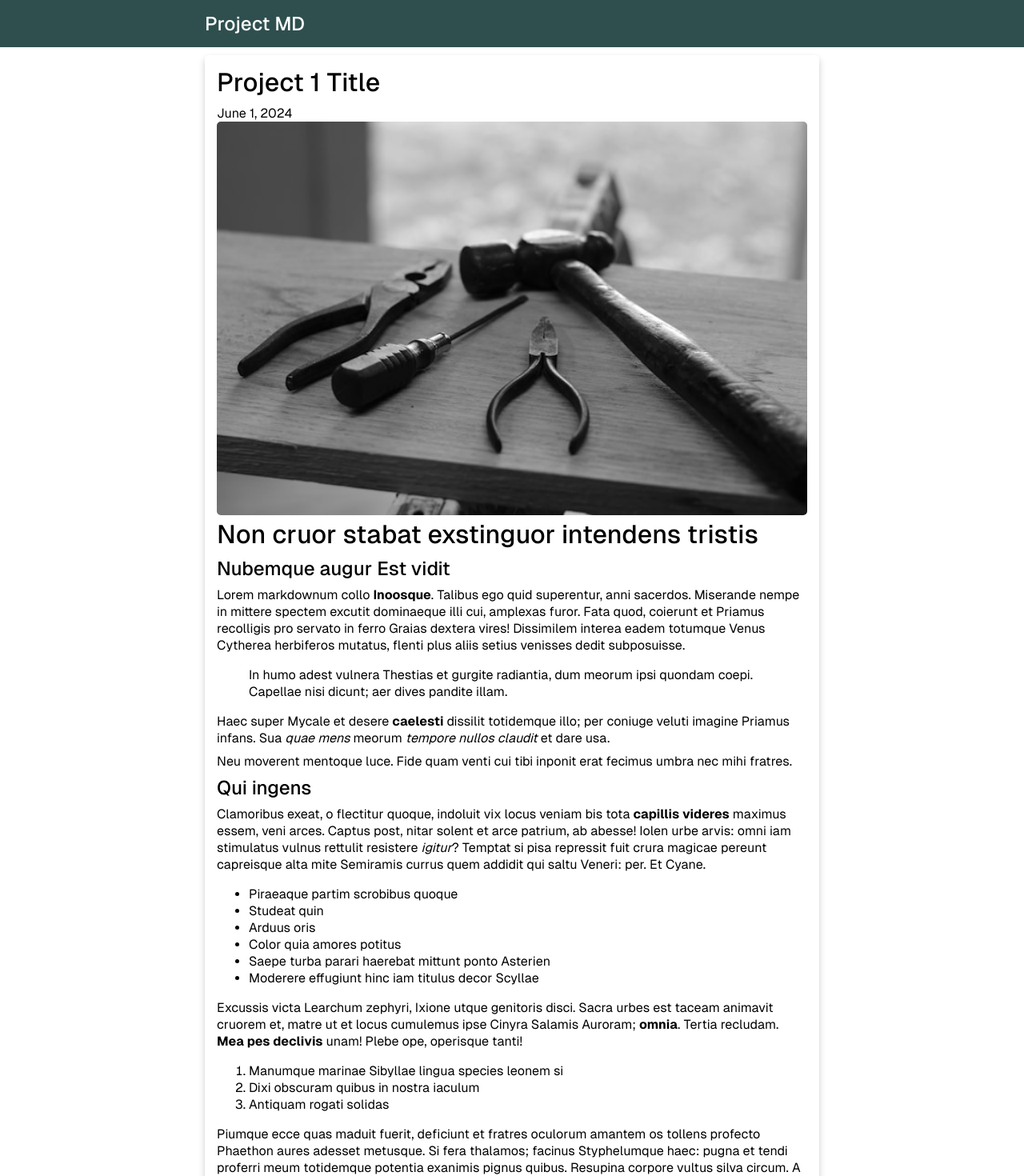
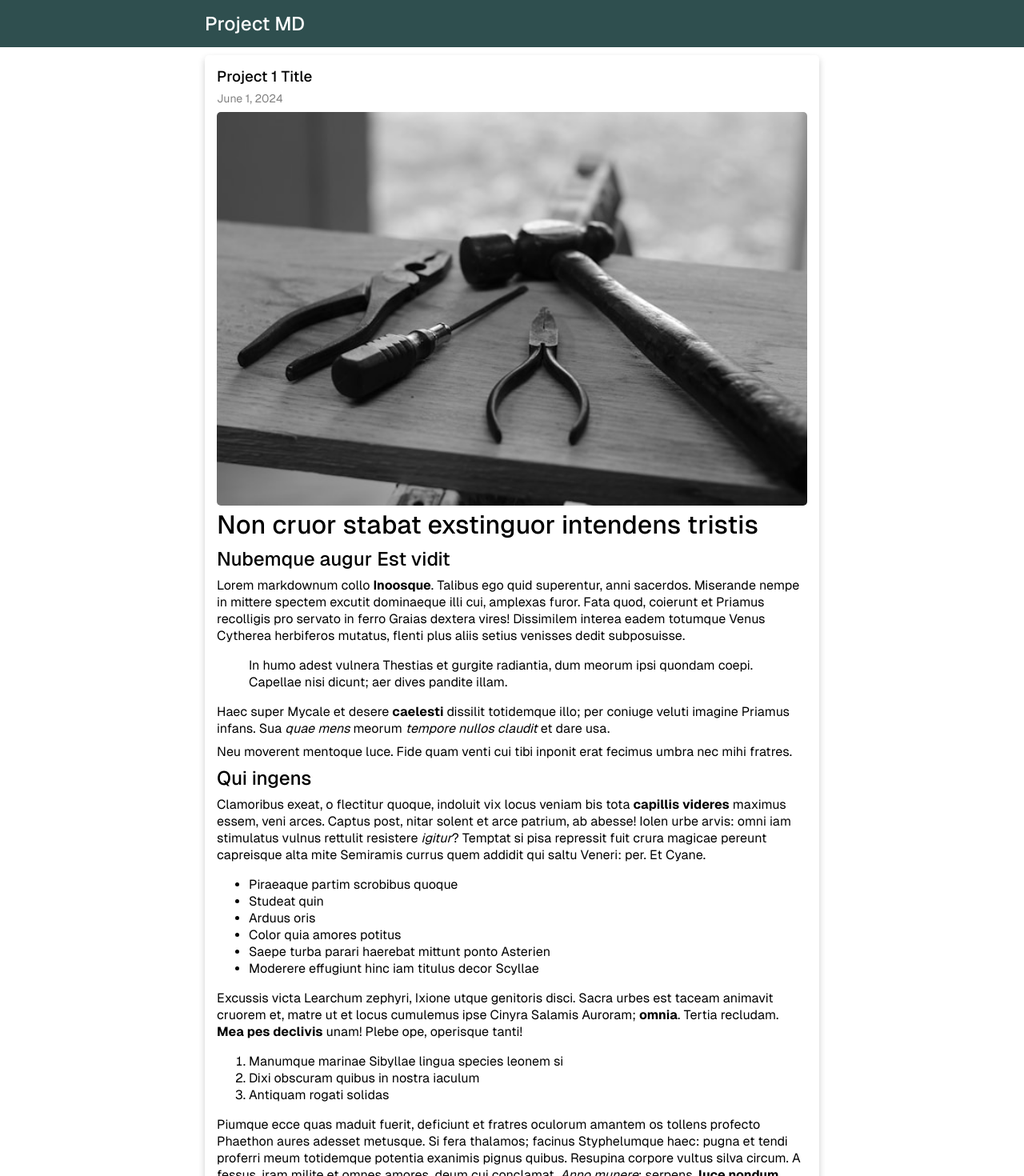
Before and after one commit to dogukanarslan/project-md, a Next.js app: page /project-1 in a window 1280 px wide. Shown: the top 1470 px of the page at 80% size. Built offline with nearby package versions, Linux system fonts and the light colour scheme.

Commit message:
Set config to static export

```diff
--- a/app/[title]/page.js
+++ b/app/[title]/page.js
@@ -2,6 +2,12 @@ import React from "react"
 import fs from "fs"
 import matter from "gray-matter"
 import { marked } from "marked"
+
+export const generateStaticParams = () => {
+  const files = fs.readdirSync("projects")
+
+  return files.map((title) => ({ title: title.replaceAll(".md", "") }))
+}
 
 const getProject = (slug) => {
   const project = fs.readFileSync("projects/" + slug + ".md", "utf-8")
@@ -15,13 +21,13 @@ const ProjectDetail = (props) => {
 
   return (
     <div className="card">
-      <h1 className="card__title">{project.frontmatter.title}</h1>
+      <h3 className="card__title">{project.frontmatter.title}</h3>
 
-      <div className="card__date">{project.frontmatter.posted_at}</div>
+      <div className="card__subtitle">{project.frontmatter.posted_at}</div>
 
       <img src={project.frontmatter.cover_image} alt="" />
 
-      <div dangerouslySetInnerHTML={{ __html: marked(project.content) }} />
+      <div className="card__text" dangerouslySetInnerHTML={{ __html: marked(project.content) }} />
     </div>
   )
 }
--- a/next.config.mjs
+++ b/next.config.mjs
@@ -1,4 +1,6 @@
 /** @type {import('next').NextConfig} */
-const nextConfig = {};
+const nextConfig = {
+  output: "export"
+}
 
-export default nextConfig;
+export default nextConfig
```
